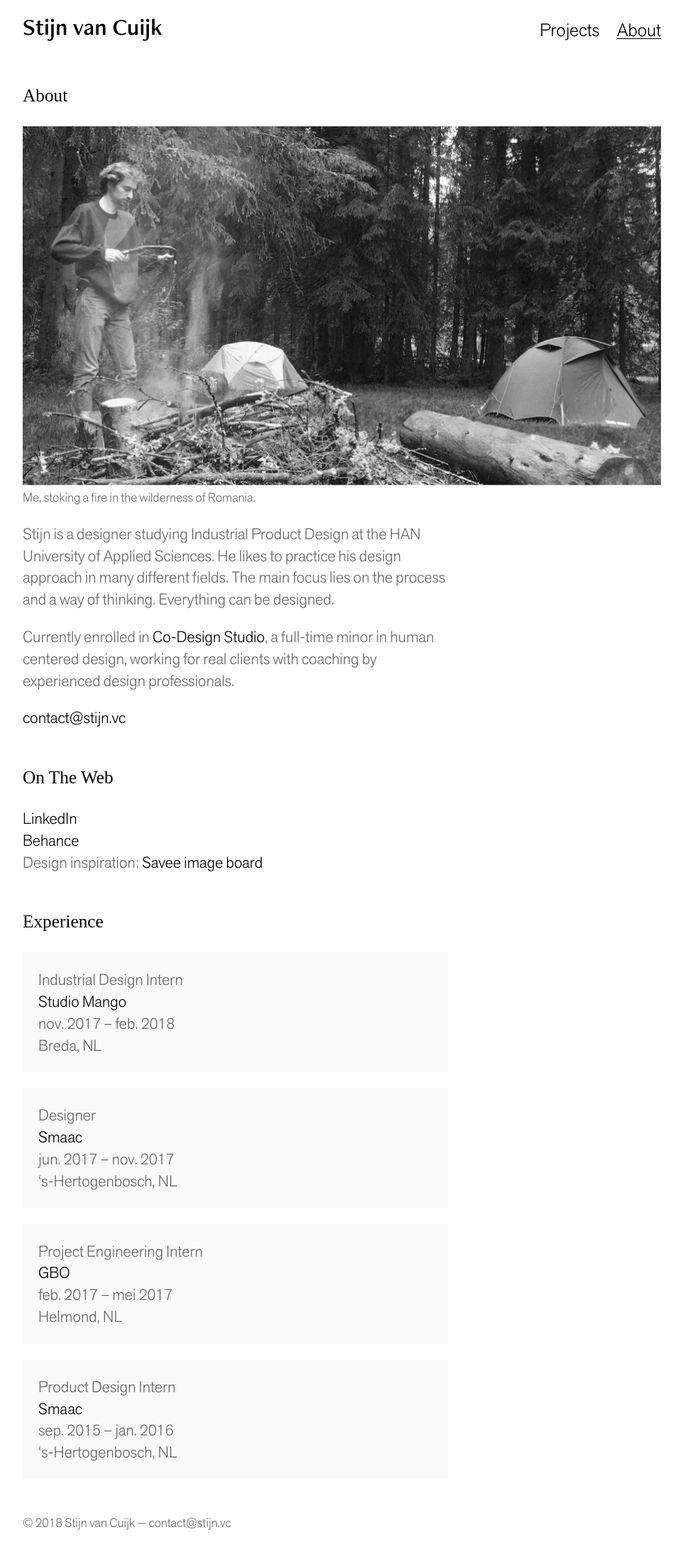
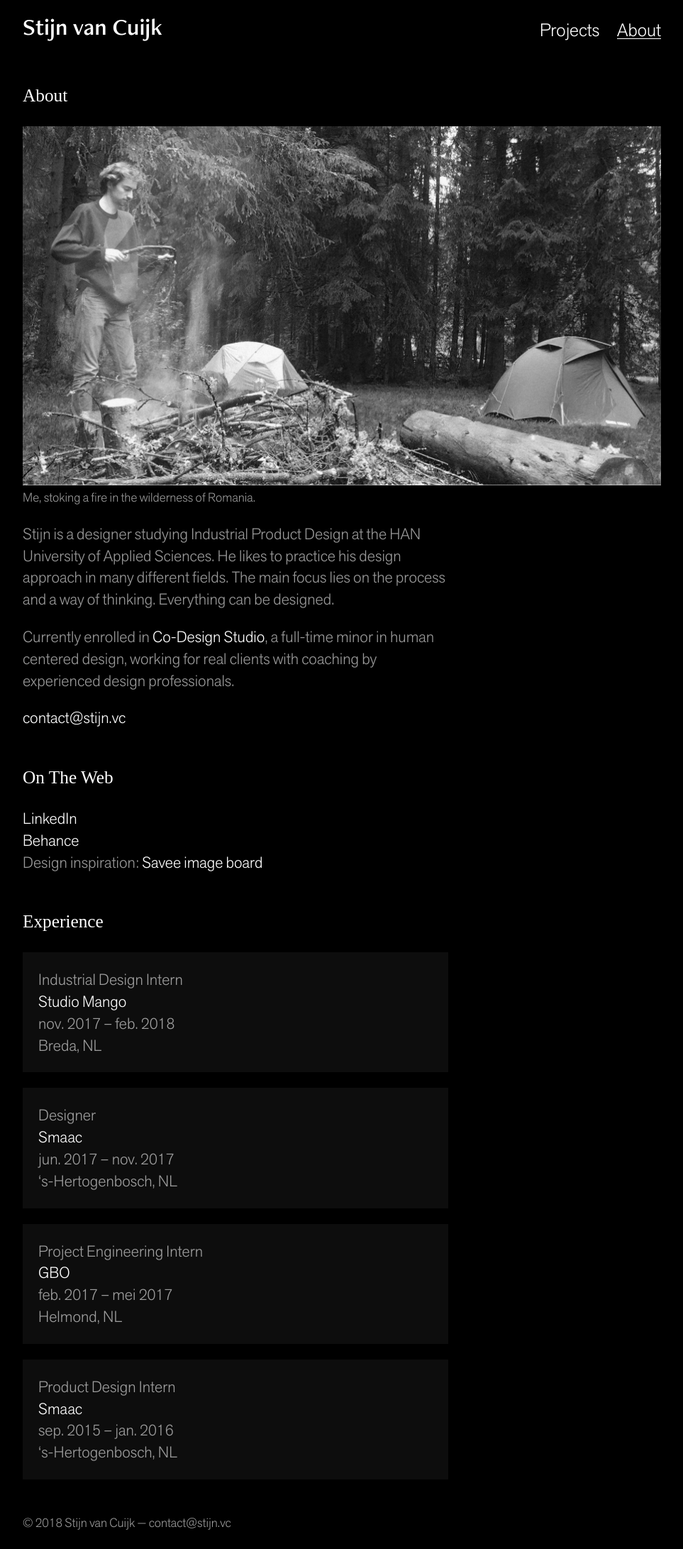
Before and after one commit to stijnvc/personal-website-rev2, a Jekyll site: the page built from about.md, in a window 1280 px wide. Shown: the whole page at 71% size, without its empty margins (158-1121 px from the left). Built offline with Jekyll 4.4.1, drawn with Linux system fonts in a browser that asks for light colours; some web fonts are replaced.

Commit message:
dark about page

```diff
--- a/about.md
+++ b/about.md
@@ -5,7 +5,7 @@ description: About page.
 permalink: about
 ---
 
-![foto of stijn](/img/profile.jpg) <small>Me, stoking a fire in the wilderness of Romania.</small>
+<div class="profile-img-container"><p class="img"><img src="/img/profile.jpg" alt="foto of stijn" class="fade fade-in"> <small>Me, stoking a fire in the wilderness of Romania.</small></p></div>
 
 Stijn is a designer studying Industrial Product Design at the HAN University of Applied Sciences. He likes to practice
 his design approach in many different fields. The main focus lies on
@@ -45,15 +45,16 @@ Design inspiration: [Savee image board](https://savee.it/you/)
 >sep. 2015 – jan. 2016<br>
 >'s-Hertogenbosch, NL
 
+<link rel="stylesheet" href="/css/style-inv.min.css">
 <style>
 a.about {
   position: relative;
-  text-shadow: -1px -1px 0 #fff, 1px -1px 0 #fff, -1px 1px 0 #fff, 1px 1px 0 #fff;
-  background: -webkit-linear-gradient(rgba(0,0,0,1), rgba(0,0,0,1));
-  background: -moz-linear-gradient(rgba(0,0,0,1), rgba(0,0,0,1));
-  background: -o-linear-gradient(rgba(0,0,0,1), rgba(0,0,0,1));
-  background: -ms-linear-gradient(rgba(0,0,0,1), rgba(0,0,0,1));
-  background: linear-gradient(rgba(0,0,0,1), rgba(0,0,0,1));
+  text-shadow: -1px -1px 0 #000, 1px -1px 0 #000, -1px 1px 0 #000, 1px 1px 0 #000;
+  background: -webkit-linear-gradient(#fff, #fff);
+  background: -moz-linear-gradient(#fff, #fff);
+  background: -o-linear-gradient(#fff, #fff);
+  background: -ms-linear-gradient(#fff, #fff);
+  background: linear-gradient(#fff, #fff);
   -webkit-background-size: 1px 1px;
   -moz-background-size: 1px 1px;
   background-size: 1px 1px;
--- /dev/null
+++ b/css/style-inv.scss
@@ -0,0 +1,97 @@
+
+$white: rgba(0,0,0,1);
+$xlight: rgba(255,255,255,.05);
+$light: rgba(255,255,255,.6);
+$dark: rgba(255,255,255,1);
+$accent: #EF4028;
+
+@media (min-aspect-ratio: 16/9) {
+  #page #main div.profile-img-container {
+    position: fixed;
+    left: 0;
+    top: 0;
+    bottom: 0;
+    height: 100vh;
+    width: calc(100vw / 2 - 1000px / 2);
+    overflow: hidden;
+    p.img {
+      width: 9999px;
+      margin: 0;
+      overflow: hidden;
+      img {
+        display: block;
+        max-width: none;
+        height: 100vh;
+        margin: 0;
+      }
+    }
+    span {
+      display: none;
+    }
+  }
+}
+body {
+  background-color: $white;
+  color: $dark;
+}
+header {
+  nav {
+    a:hover {
+      position: relative;
+      text-shadow: -1px -1px 0 $white, 1px -1px 0 $white, -1px 1px 0 $white, 1px 1px 0 $white;
+      background: -webkit-linear-gradient($dark, $dark);
+      background: -moz-linear-gradient($dark, $dark);
+      background: -o-linear-gradient($dark, $dark);
+      background: -ms-linear-gradient($dark, $dark);
+      background: linear-gradient($dark, $dark);
+      -webkit-background-size: 1px 1px;
+      -moz-background-size: 1px 1px;
+      background-size: 1px 1px;
+      background-repeat: repeat-x;
+      background-size: 1px 1px;
+      background-position: 0 84%;
+    }
+  }
+}
+p.homepage-description {
+  color: $light;
+}
+#page {
+  #main {
+    p {
+      color: $light;
+    }
+    h1, h2, h3 {
+      color: $dark;
+    }
+    blockquote {
+      background-color: $xlight;
+    }
+    a {
+      color: $dark;
+    }
+    a:hover {
+      position: relative;
+      text-shadow: -1px -1px 0 $white, 1px -1px 0 $white, -1px 1px 0 $white, 1px 1px 0 $white;
+      background: -webkit-linear-gradient($dark, $dark);
+      background: -moz-linear-gradient($dark, $dark);
+      background: -o-linear-gradient($dark, $dark);
+      background: -ms-linear-gradient($dark, $dark);
+      background: linear-gradient($dark, $dark);
+      -webkit-background-size: 1px 1px;
+      -moz-background-size: 1px 1px;
+      background-size: 1px 1px;
+      background-repeat: repeat-x;
+      background-size: 1px 1px;
+      background-position: 0 89%;
+    }
+    hr {
+      background: $light;
+    }
+  }
+}
+footer {
+  p {
+    color: $light;
+  }
+}
--- a/css/style.scss
+++ b/css/style.scss
@@ -1,4 +1,6 @@
-$xlight: rgba(0,0,0,.02);
+
+$white: rgba(255,255,255,1);
+$xlight: rgba(0,0,0,.03);
 $light: rgba(0,0,0,.6);
 $dark: rgba(0,0,0,1);
 $accent: #EF4028;
@@ -208,6 +210,7 @@ $accent: #EF4028;
   box-sizing: border-box;
 }
 body {
+  background-color: $white;
   font-family: "Akzidenz Grotesk Next";
   font-size: 22px;
   line-height: 1.4;
@@ -251,6 +254,7 @@ img, video {
   margin-left: -1em;
   background-color: white;
   height: 1px;
+  opacity: 0;
 }
 header {
   font-size: 1.15em;
@@ -277,7 +281,7 @@ header {
     }
     a:hover {
       position: relative;
-      text-shadow: -1px -1px 0 #fff, 1px -1px 0 #fff, -1px 1px 0 #fff, 1px 1px 0 #fff;
+      text-shadow: -1px -1px 0 $white, 1px -1px 0 $white, -1px 1px 0 $white, 1px 1px 0 $white;
       background: -webkit-linear-gradient($dark, $dark);
       background: -moz-linear-gradient($dark, $dark);
       background: -o-linear-gradient($dark, $dark);
@@ -382,7 +386,7 @@ p.homepage-description {
     }
     a:hover {
       position: relative;
-      text-shadow: -1px -1px 0 #fff, 1px -1px 0 #fff, -1px 1px 0 #fff, 1px 1px 0 #fff;
+      text-shadow: -1px -1px 0 $white, 1px -1px 0 $white, -1px 1px 0 $white, 1px 1px 0 $white;
       background: -webkit-linear-gradient($dark, $dark);
       background: -moz-linear-gradient($dark, $dark);
       background: -o-linear-gradient($dark, $dark);
```
Also changed, not shown: css/style-inv.min.css (added), css/style.min.css.
